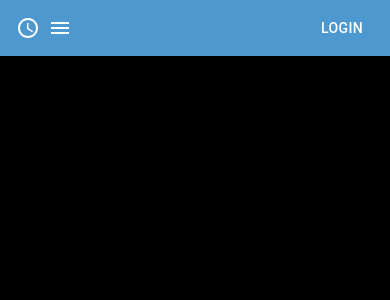
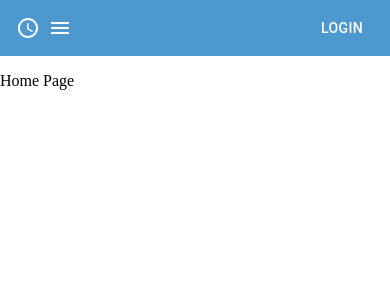
Before and after one commit to Capstone-Projects-2022-Spring/project-60seconds, a React Native app: screen / in a window 390 px wide. Shown: the top 300 px of the page. Built offline with nearby package versions, Linux system fonts and the light colour scheme.

Commit message:
fixed accidental background color change

```diff
--- a/App.style.js
+++ b/App.style.js
@@ -3,7 +3,7 @@ import { StyleSheet } from 'react-native';
 export default StyleSheet.create({
     container: {
       flex: 1,
-      backgroundColor: '#000000',
+      backgroundColor: '#ffffff',
       flexDirection: 'row'
     },
     dayBox: {
```
